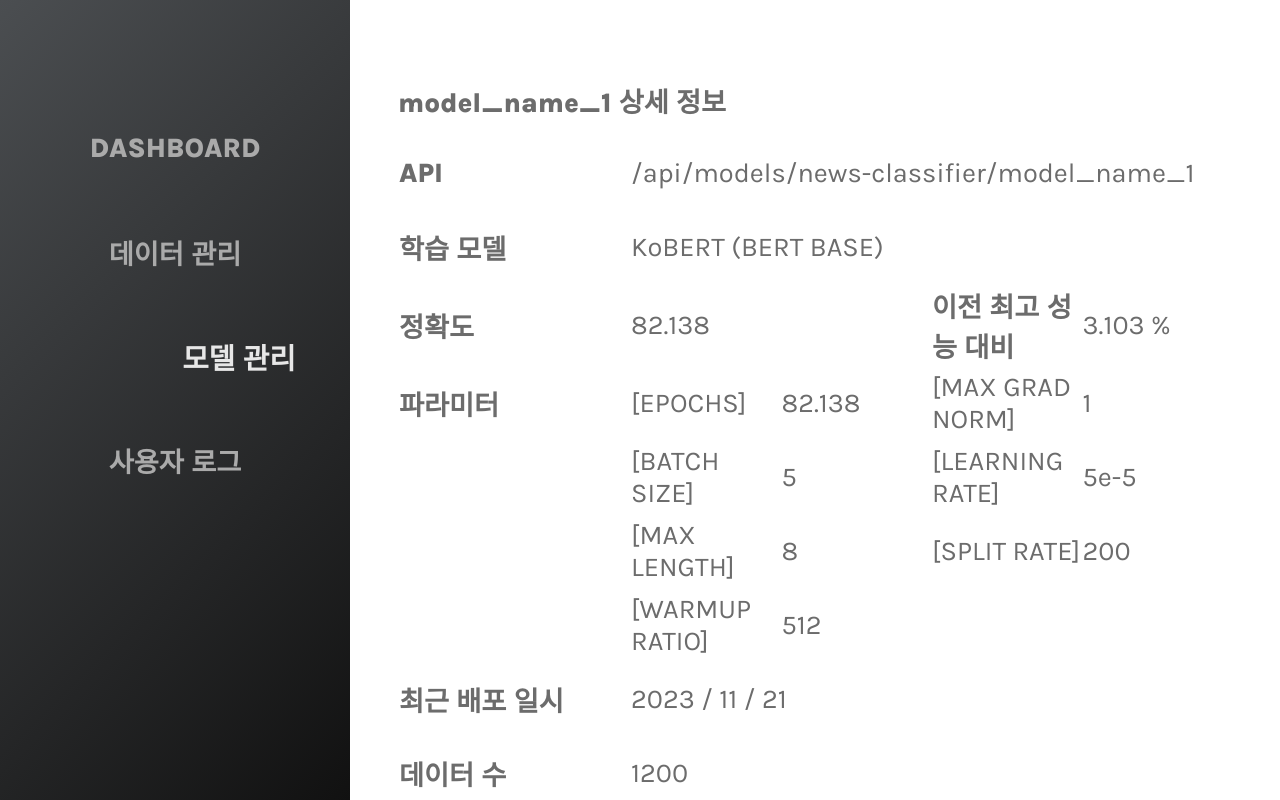
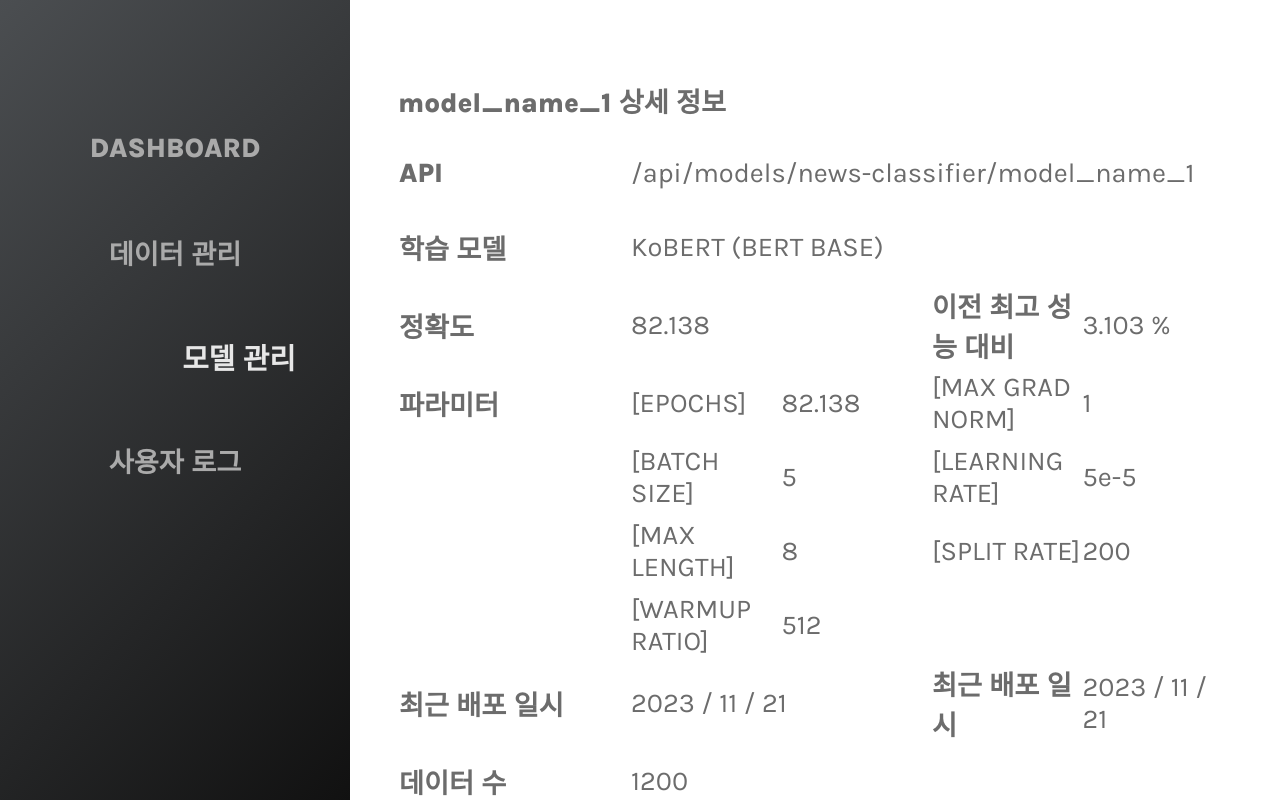
Before and after one commit to hard-coding-mlops/mini-mlops-react, a React (Create React App) app: page /model/1 in a window 1280 px wide. Built offline with nearby package versions, Linux system fonts and the light colour scheme.

Commit message:
feat: model detail 항목 수정

```diff
--- a/src/pages/ModelDetail/ModelDetail.jsx
+++ b/src/pages/ModelDetail/ModelDetail.jsx
@@ -11,8 +11,8 @@ const modelInfo = {
     id: 1,
     name: 'model_name_1',
     api: `/api/models/news-classifier/model_name_1`,
-    datetime: '2023 / 11 / 21',
-    parameters: {
+    created_at: '2023 / 11 / 21',
+    deployed_at: '2023 / 11 / 21',
     dataLength: 1200,
     epochs: 14,
     batchSize: 5,
@@ -21,7 +21,6 @@ const modelInfo = {
     maxGradNorm: 1,
     learningRate: '5e-5',
     splitRate: 200,
-    },
     accuracy: 82.138,
     improvement: 3.103,
     loss: 19.053,
@@ -72,49 +71,55 @@ function ModelDetail() {
                             <td colSpan={2} className={styles.data}>
                                 [MAX GRAD NORM]
                             </td>
-                            <td className={styles.data}>{modelInfo.parameters.maxGradNorm}</td>
+                            <td className={styles.data}>{modelInfo.maxGradNorm}</td>
                         </tr>
                         <tr>
                             <td className={styles.label}></td>
                             <td colSpan={2} className={styles.data}>
                                 [BATCH SIZE]
                             </td>
-                            <td className={styles.data}>{modelInfo.parameters.batchSize}</td>
+                            <td className={styles.data}>{modelInfo.batchSize}</td>
                             <td></td>
                             <td colSpan={2} className={styles.data}>
                                 [LEARNING RATE]
                             </td>
-                            <td className={styles.data}>{modelInfo.parameters.learningRate}</td>
+                            <td className={styles.data}>{modelInfo.learningRate}</td>
                         </tr>
                         <tr>
                             <td className={styles.label}></td>
                             <td colSpan={2} className={styles.data}>
                                 [MAX LENGTH]
                             </td>
-                            <td className={styles.data}>{modelInfo.parameters.maxLength}</td>
+                            <td className={styles.data}>{modelInfo.maxLength}</td>
                             <td></td>
                             <td colSpan={2} className={styles.data}>
                                 [SPLIT RATE]
                             </td>
-                            <td className={styles.data}>{modelInfo.parameters.splitRate}</td>
+                            <td className={styles.data}>{modelInfo.splitRate}</td>
                         </tr>
                         <tr>
                             <td className={styles.label}></td>
                             <td colSpan={2} className={styles.data}>
                                 [WARMUP RATIO]
                             </td>
-                            <td className={styles.data}>{modelInfo.parameters.warmupRatio}</td>
+                            <td className={styles.data}>{modelInfo.warmupRatio}</td>
                         </tr>
                         <tr>
                             <td className={styles.label}>최근 배포 일시</td>
-                            <td colSpan={8} className={styles.data}>
-                                {modelInfo.datetime}
+                            <td colSpan={4} className={styles.data}>
+                                {modelInfo.created_at}
+                            </td>
+                            <td colSpan={2} className={styles.label}>
+                                최근 배포 일시
+                            </td>
+                            <td colSpan={2} className={styles.data}>
+                                {modelInfo.deployed_at}
                             </td>
                         </tr>
                         <tr>
                             <td className={styles.label}>데이터 수</td>
                             <td colSpan={8} className={styles.data}>
-                                {modelInfo.parameters.dataLength}
+                                {modelInfo.dataLength}
                             </td>
                         </tr>
                         <tr>
```
Lines whose indentation alone changed are shown as unchanged.
